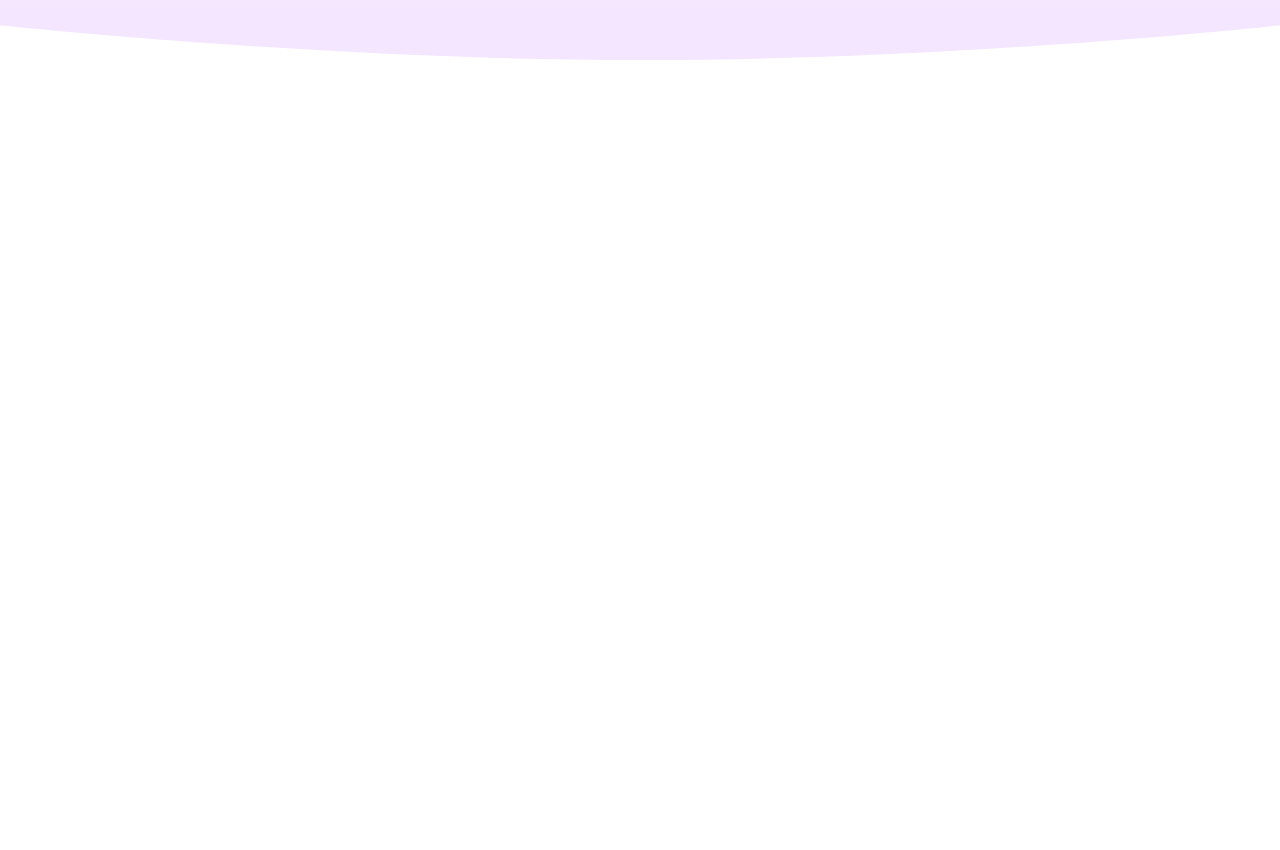
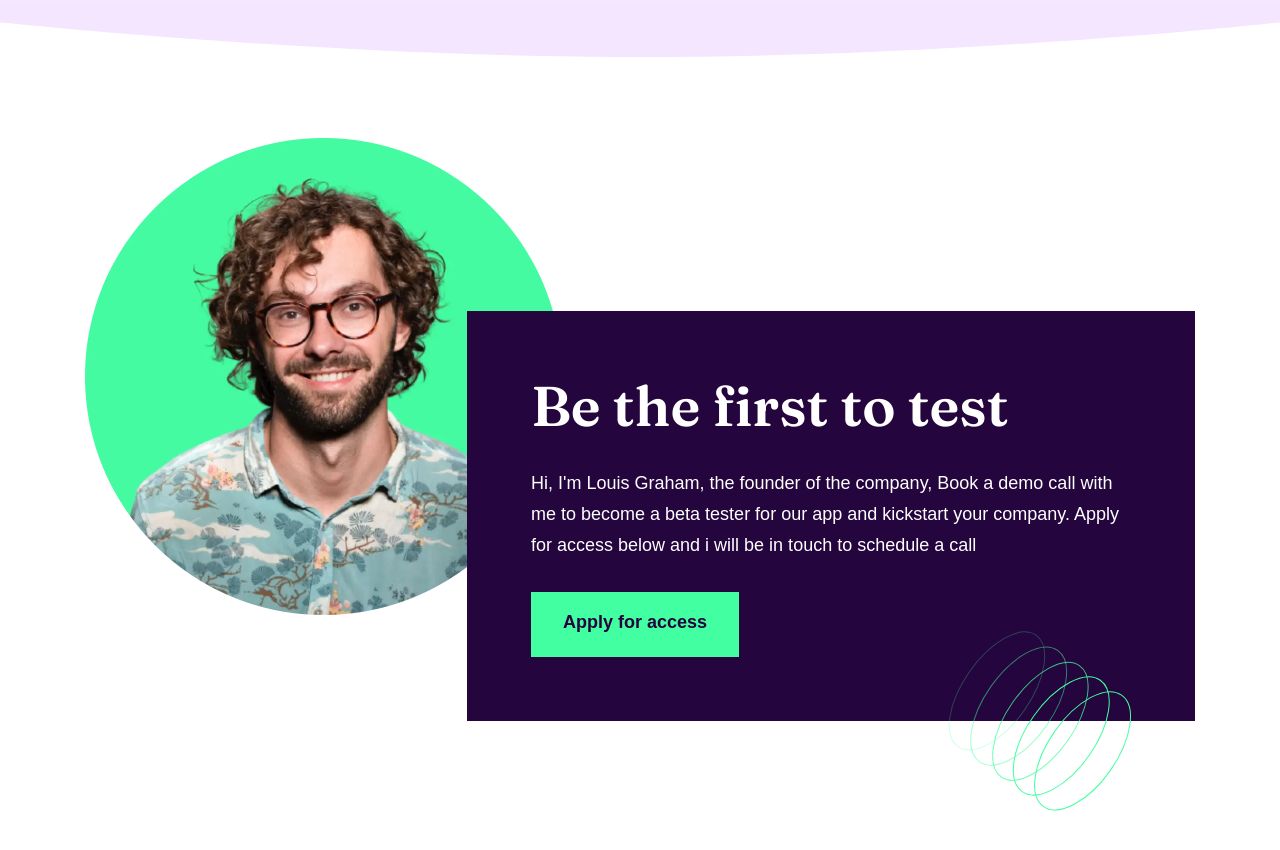
Before and after one commit to EmmyRecent/fem-workit-landing-page, a plain HTML site: page index.html in a window 1280 px wide. Shown: the part 1400-2250 px from the top of the page. Before the commit the page ends 1809 px from the top, so only its background shows below. Drawn offline with Linux system fonts and the light colour scheme.

Commit message:
Add cta section

```diff
--- /dev/null
+++ b/app/scss/components/_cta.scss
@@ -0,0 +1,93 @@
+@use "../util" as u;
+
+.cta {
+	&__wrapper {
+		display: grid;
+		grid-template-columns: 1fr;
+		grid-template-rows: auto 50px auto;
+		justify-items: center;
+		padding-block: calc(100px + 4vh) 74px;
+
+		@include u.breakpoint(medium) {
+			grid-template-rows: auto u.rem(130) auto;
+			grid-template-columns: auto u.rem(106) auto;
+			justify-items: start;
+		}
+
+		@include u.breakpoint(large) {
+			grid-template-rows: u.rem(173) auto auto;
+			grid-template-columns: auto u.rem(95) auto;
+		}
+	}
+
+	&__image {
+		grid-column: 1 / 2;
+		grid-row: 1 / 3;
+		width: u.rem(281);
+
+		@include u.breakpoint(medium) {
+			grid-column: 1 / span 2;
+			grid-row: 1 / span 2;
+		}
+
+		@include u.breakpoint(large) {
+			width: u.rem(477);
+		}
+	}
+
+	&__content {
+		position: relative;
+		grid-column: 1 / 2;
+		grid-row: 2 / 4;
+		background-color: var(--color-dk-purple);
+		color: var(--color-white);
+		padding: 32px;
+		text-align: center;
+
+		@include u.breakpoint(medium) {
+			grid-column: 2 / span 2;
+			grid-row: 2 / span 2;
+			padding: 48px 56px 56px;
+			text-align: left;
+		}
+
+		@include u.breakpoint(large) {
+			grid-row: 2 / span 1;
+			padding: 64px;
+		}
+	}
+
+	&__headline {
+		margin-block-end: u.rem(16);
+
+		@include u.breakpoint(large) {
+			margin-block-end: u.rem(32);
+		}
+	}
+
+	&__description {
+		margin-block-end: u.rem(24);
+
+		@include u.breakpoint(large) {
+			margin-block-end: u.rem(32);
+		}
+	}
+
+	&__button {
+	}
+
+	&__spring {
+		position: absolute;
+		right: 0;
+		bottom: 0;
+		translate: 0 50%;
+
+		@include u.breakpoint-down(small) {
+			display: none;
+		}
+
+		@include u.breakpoint(large) {
+			translate: -20% 50%;
+		}
+	}
+}
--- a/app/scss/components/_index.scss
+++ b/app/scss/components/_index.scss
@@ -1,3 +1,4 @@
 @forward "header";
 @forward "hero";
 @forward "features";
+@forward "cta";
--- a/app/scss/global/_button.scss
+++ b/app/scss/global/_button.scss
@@ -5,10 +5,14 @@
 	color: var(--color-dk-purple);
 	font-weight: 700;
 	background-color: var(--color-green);
-	padding: 16px 33px 17px;
+	padding: 12px 21px 12px;
 	border: 2px solid var(--color-green);
 	transition: 150ms ease-in-out;
 	transition-property: background-color, color;
+
+	@include u.breakpoint(large) {
+		padding: 13px 30px 17px;
+	}
 
 	&:hover {
 		color: var(--color-green);
--- a/index.html
+++ b/index.html
@@ -78,6 +78,37 @@
 				</div>
 			</section>
 			<div class="curved light"></div>
+
+			<!-- CTA section -->
+			<section class="cta">
+				<div class="wrapper cta__wrapper">
+					<img
+						src="/app/assets/images/image-founder.webp"
+						alt="image-founder"
+						width="281"
+						height="281"
+						class="cta__image"
+					/>
+
+					<!-- Contents -->
+					<div class="cta__content">
+						<h2 class="cta__headline">Be the first to test</h2>
+						<p class="cta__description">
+							Hi, I'm Louis Graham, the founder of the company, Book a demo call with me to become a
+							beta tester for our app and kickstart your company. Apply for access below and i will
+							be in touch to schedule a call
+						</p>
+						<a href="" class="button cta__button">Apply for access</a>
+						<img
+							src="/app/assets/images/bg-pattern-3.svg"
+							alt=""
+							class="cta__spring"
+							width="221"
+							height="212"
+						/>
+					</div>
+				</div>
+			</section>
 		</main>
 
 		<footer></footer>
```
Also changed, not shown: dist/style.css, 1 other file.
